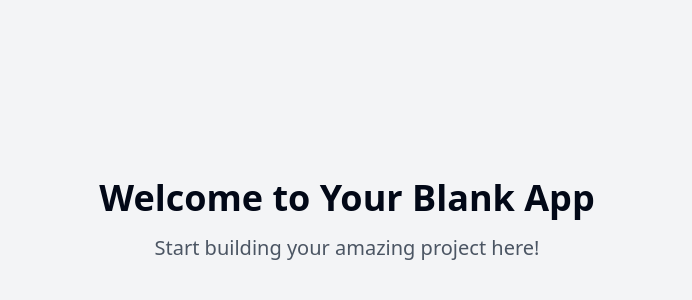
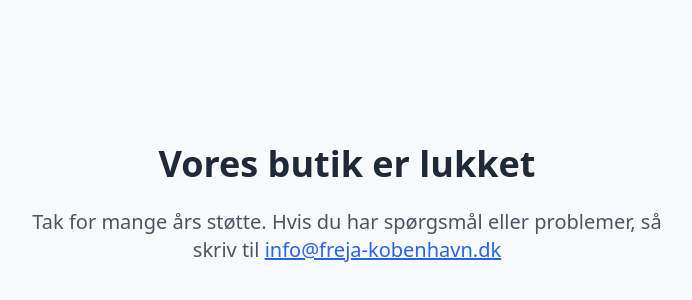
Before and after one commit to adeptaoperations/frejas-final-farewell, a React (Vite) app: page / in a window 1280 px wide. Shown: the part 180-480 px from the top of the page, without its empty margins (293-985 px from the left). Built offline with nearby package versions, Linux system fonts and the light colour scheme.

Commit message:
feat: Create landing page
Implement a landing page with a headline and message indicating the store is closed.

```diff
--- a/src/pages/Index.tsx
+++ b/src/pages/Index.tsx
@@ -1,11 +1,21 @@
-// Update this page (the content is just a fallback if you fail to update the page)
+
+import React from 'react';
 
 const Index = () => {
   return (
-    <div className="min-h-screen flex items-center justify-center bg-gray-100">
-      <div className="text-center">
-        <h1 className="text-4xl font-bold mb-4">Welcome to Your Blank App</h1>
-        <p className="text-xl text-gray-600">Start building your amazing project here!</p>
+    <div className="min-h-screen flex items-center justify-center bg-gray-50 p-4">
+      <div className="text-center max-w-2xl mx-auto">
+        <h1 className="text-3xl md:text-4xl font-bold text-gray-800 mb-6 leading-tight">
+          Vores butik er lukket
+        </h1>
+        <p className="text-lg md:text-xl text-gray-600 mb-8">
+          Tak for mange års støtte. Hvis du har spørgsmål eller problemer, så skriv til <a
+            href="mailto:info@freja-kobenhavn.dk"
+            className="text-blue-600 hover:text-blue-800 underline"
+          >
+            info@freja-kobenhavn.dk
+          </a>
+        </p>
       </div>
     </div>
   );
```
